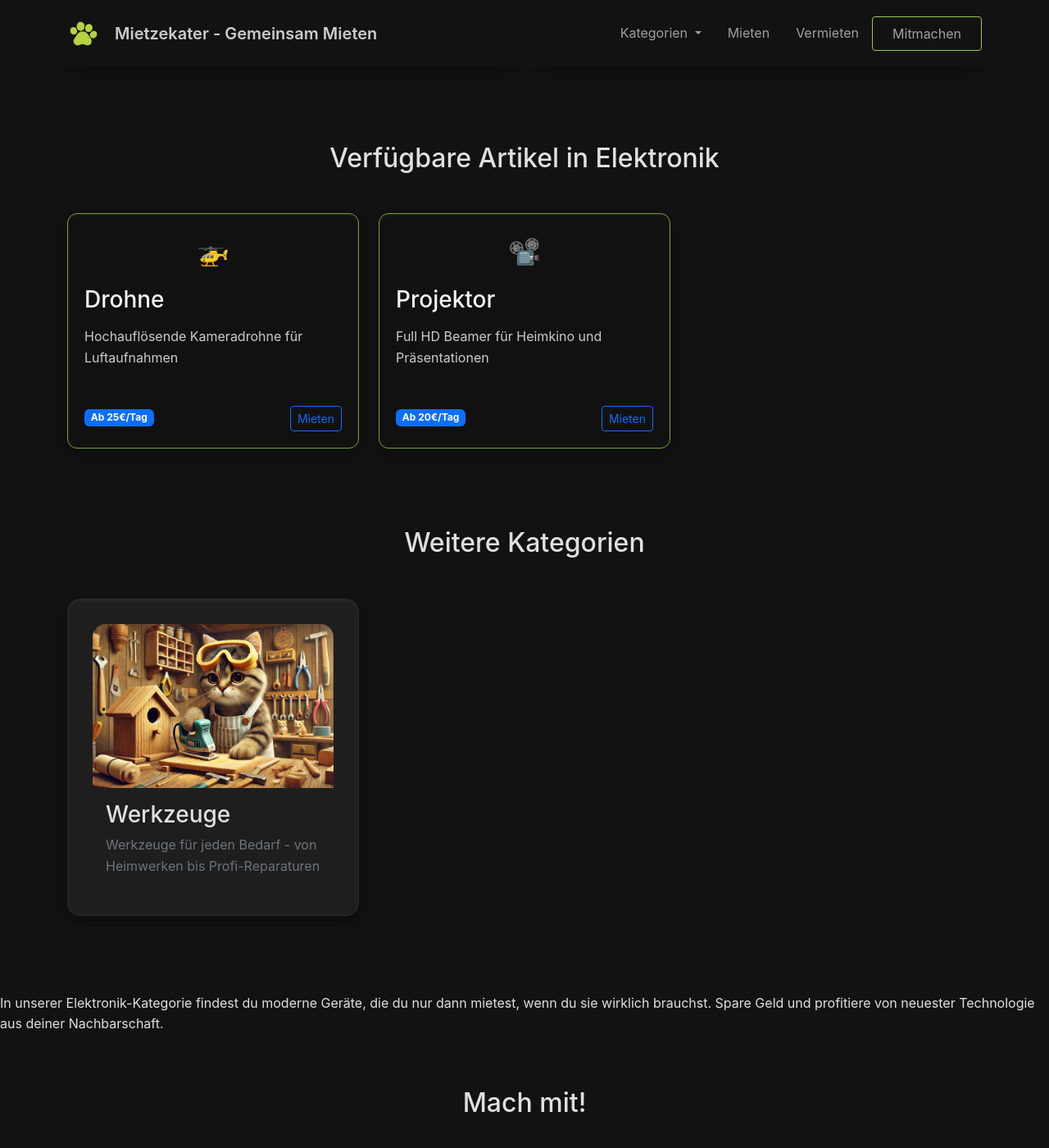
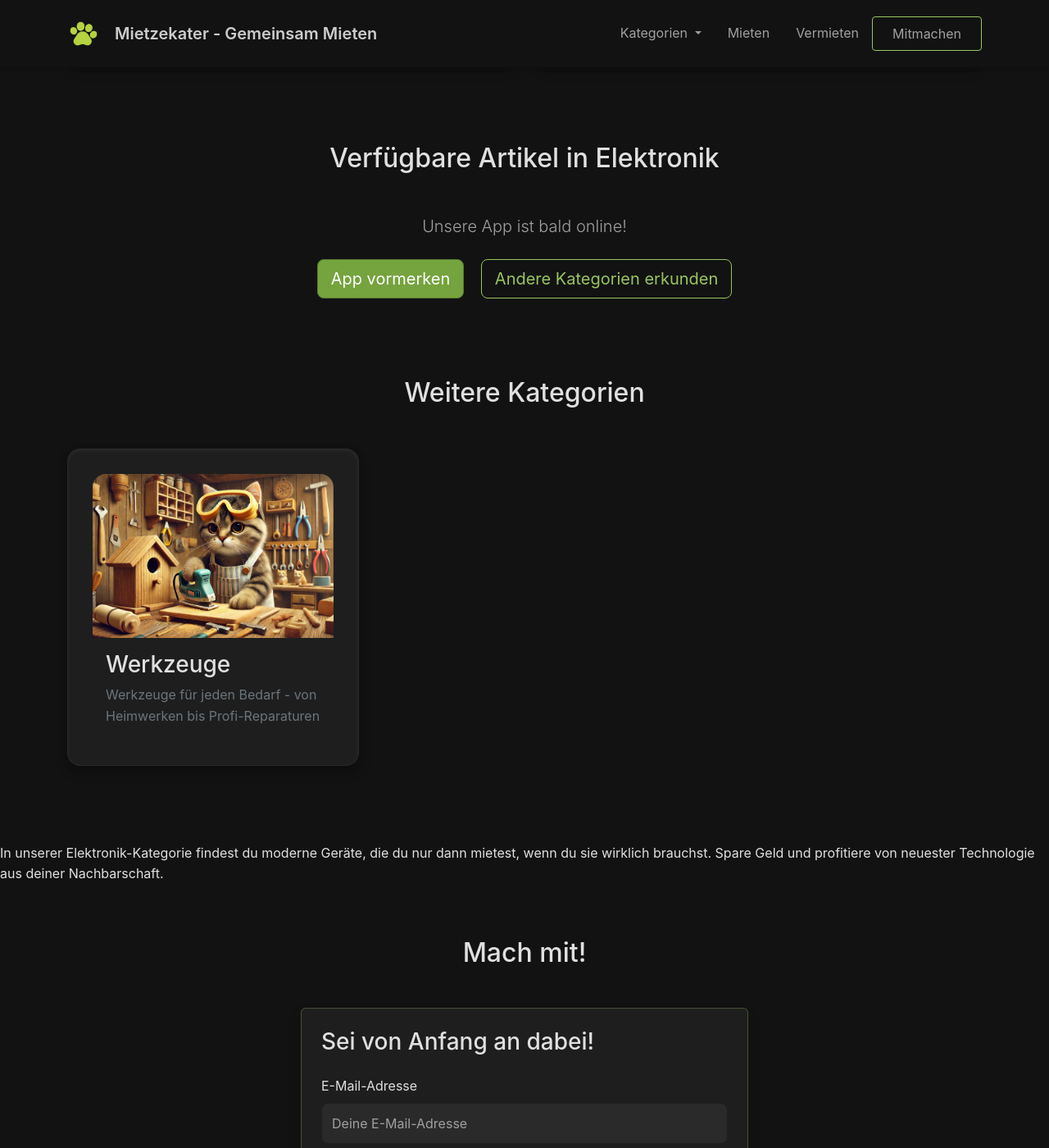
Before and after one commit to TrimeraDev/Mietzekater.de, a Jekyll site: the page built from _categories/elektronik.md, in a window 1280 px wide and 1400 px high, scrolled down 741 px. Shown: the whole window at 82% size. Built offline with Jekyll 4.4.1, drawn with Linux system fonts in a browser that asks for light colours.

Commit message:
improvements to category pages

```diff
--- a/_categories/elektronik.md
+++ b/_categories/elektronik.md
@@ -3,17 +3,9 @@ title: Elektronik
 layout: category
 description: Moderne Elektronik von Nachbarn zu fairen Preisen
 hero_image: /assets/categories/mietzekater-elektronik.webp
-items:
-  - name: Drohne
-    description: Hochauflösende Kameradrohne für Luftaufnahmen
-    price: 25
-    emoji: 🚁
-    icon: fas fa-drone
-  - name: Projektor
-    description: Full HD Beamer für Heimkino und Präsentationen
-    price: 20
-    emoji: 📽️
-    icon: fas fa-projector
+
+# Potential Items (currently empty as platform isn't live)
+items: []
 ---
 
 In unserer Elektronik-Kategorie findest du moderne Geräte, die du nur dann mietest, wenn du sie wirklich brauchst. Spare Geld und profitiere von neuester Technologie aus deiner Nachbarschaft.
--- a/_layouts/category.html
+++ b/_layouts/category.html
@@ -92,10 +92,10 @@ layout: base
         <h2 class="text-center mb-5">Verfügbare Artikel in {{ page.title }}</h2>
         {% if page.items.size == 0 %}
         <div class="text-center">
-            <p class="lead mb-4">Noch keine Artikel in dieser Kategorie verfügbar.</p>
+            <p class="lead mb-4">Unsere App ist bald online!</p>
             <div class="cta-actions">
-                <a href="/become-lender" class="btn btn-success btn-lg me-3">Werde Vermieter</a>
-                <a href="/categories" class="btn btn-outline-primary btn-lg">Andere Kategorien erkunden</a>
+                <a href="#newsletter" class="btn btn-success btn-lg me-3">App vormerken</a>
+                <a href="#categories" class="btn btn-outline-primary btn-lg">Andere Kategorien erkunden</a>
             </div>
         </div>
         {% else %}
@@ -118,7 +118,7 @@ layout: base
     </div>
 </section>
 
-<section class="related-categories py-5">
+<section class="related-categories py-5" id="categories">
     <div class="container">
         <h2 class="text-center mb-5">Weitere Kategorien</h2>
         <div class="row">
--- a/category.css
+++ b/category.css
@@ -400,3 +400,28 @@
 .related-categories.bg-dark .category-card .card-title {
     color: var(--off-white-text);
 }
+
+/* CTA Actions Styling */
+.cta-actions .btn-success {
+    background-color: var(--primary-green);
+    border-color: var(--primary-dark);
+    color: white;
+    transition: background-color 0.3s ease, transform 0.2s ease;
+}
+
+.cta-actions .btn-success:hover {
+    background-color: var(--primary-dark);
+    transform: scale(1.05);
+}
+
+.cta-actions .btn-outline-primary {
+    border-color: var(--primary-light);
+    color: var(--primary-light);
+    transition: background-color 0.3s ease, color 0.3s ease, transform 0.2s ease;
+}
+
+.cta-actions .btn-outline-primary:hover {
+    background-color: var(--primary-light);
+    color: var(--background-dark);
+    transform: scale(1.05);
+}
```
Also changed, not shown: 4 other files.
